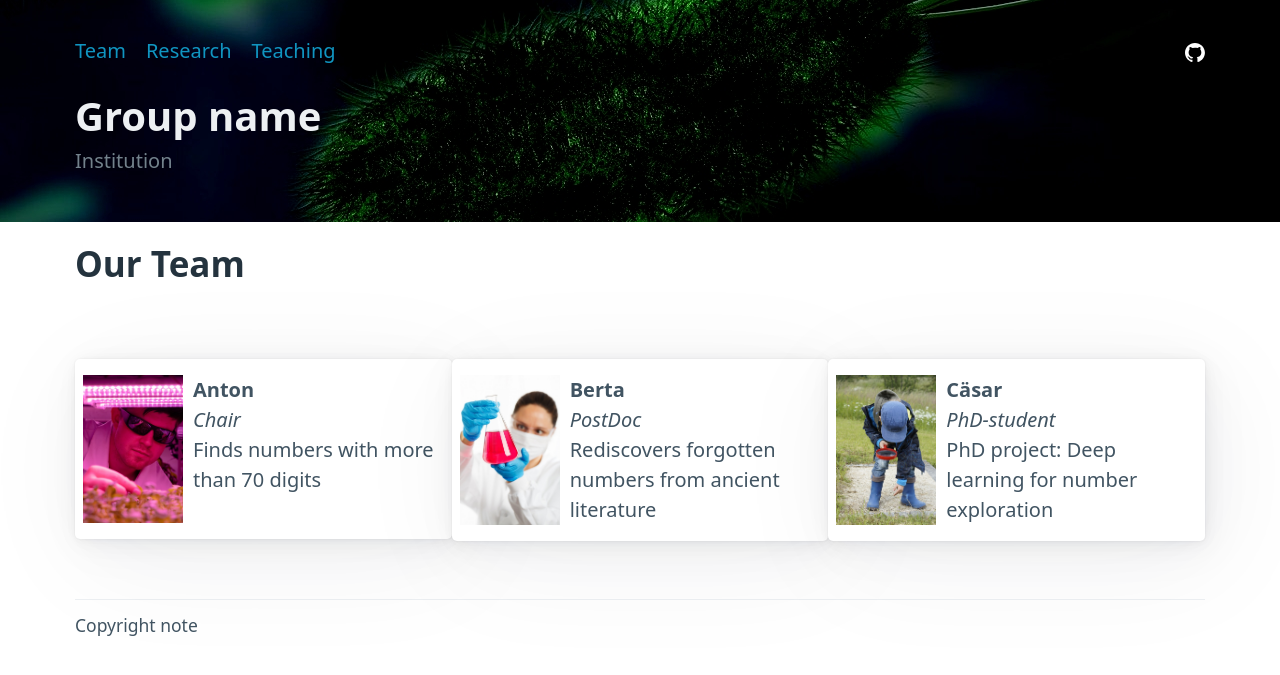
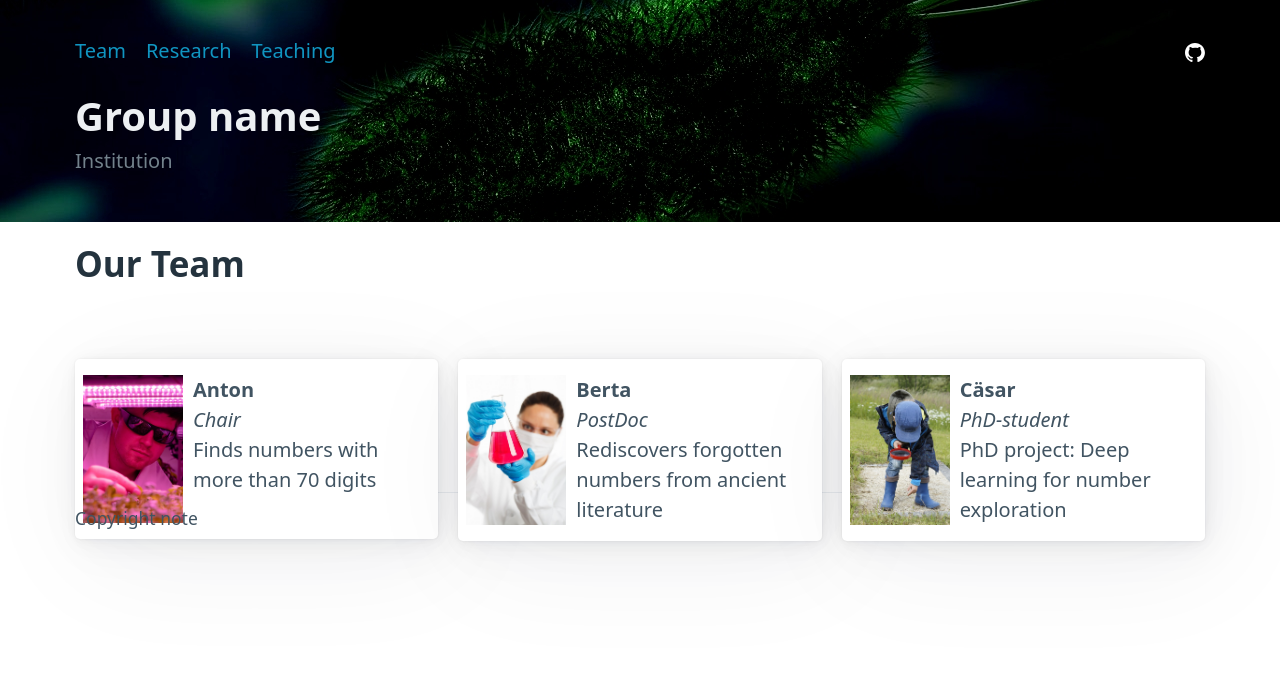
Before and after one commit to andreasKroepelin/ghpages-test, a Jekyll site: the page built from team.html, in a window 1280 px wide. Shown: the top 675 px of the page. Built offline with Jekyll 4.4.1, drawn with Linux system fonts in a browser that asks for light colours.

Commit message:
Improve css

```diff
--- a/assets/css/style.css
+++ b/assets/css/style.css
@@ -18,4 +18,7 @@
 .team-grid {
   display: grid;
   grid-template-columns: repeat( auto-fill, minmax(15em, 1fr) );
+  grid-template-rows: repeat( auto-fill, 10ex );
+  grid-row-gap: .5em;
+  grid-column-gap: 1em;
 }
```
